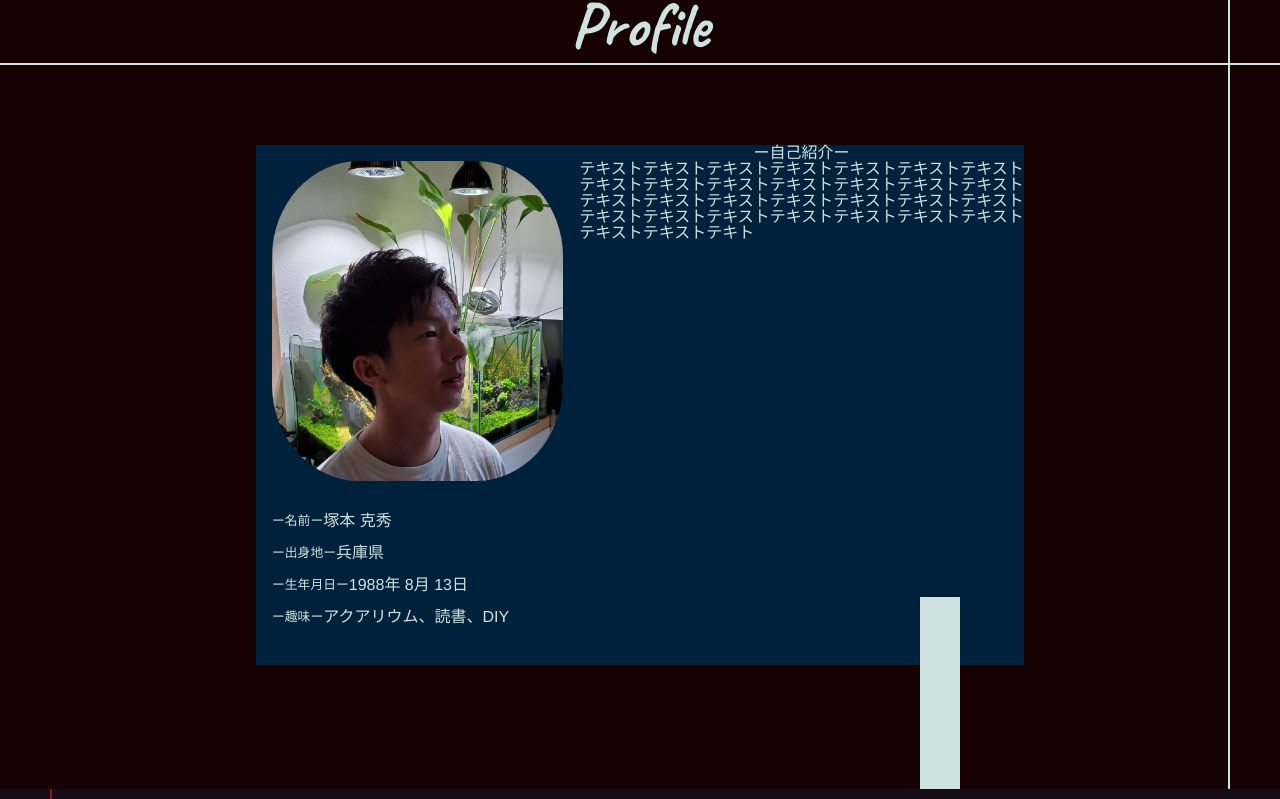
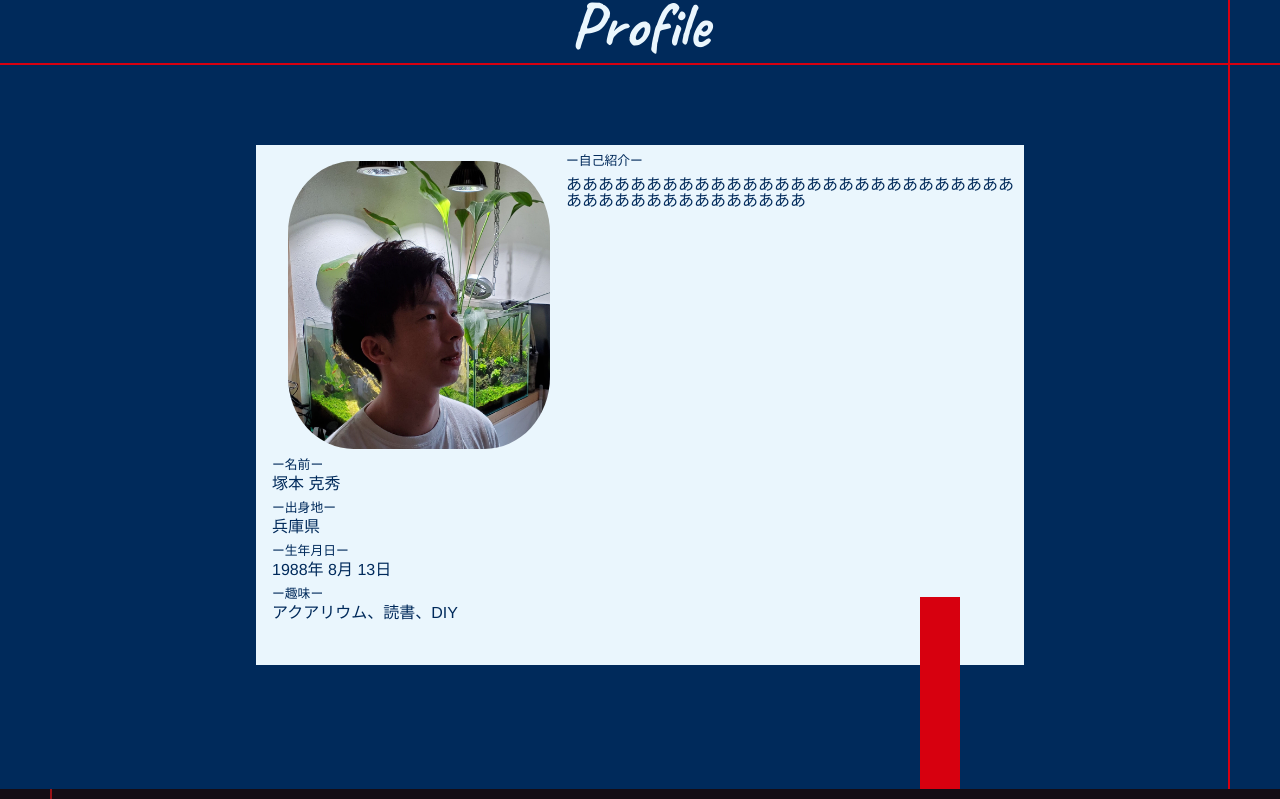
Before and after one commit to yoshihide1/Vue-Portfolio, a Vue app: page / in a window 1280 px wide. Shown: the part 811-1610 px from the top of the page. Built offline with nearby package versions, Linux system fonts and the light colour scheme; a web font is replaced by a local one.

Commit message:
profile色変更

```diff
--- a/src/components/profile.vue
+++ b/src/components/profile.vue
@@ -4,41 +4,24 @@
     <div class="profile__line__title">
       <span class="title title__profile">Profile</span>
     </div>
-    <div class="profile__content__00">
-      <div class="profile__content__01">
-        <div class="profile__text">
-          <div class="profile__image">
-            <img src="../assets/images/me.jpg" alt />
-            <div class="profile__text__contents">
-              <p class="profile__text__title">
-                ー名前ー
-                <span class="profile__text">塚本 克秀</span>
-              </p>
-
-              <p class="profile__text__title">
-                ー出身地ー
-                <span class="profile__text">兵庫県</span>
-              </p>
-              <p class="profile__text__title">
-                ー生年月日ー
-                <span class="profile__text">1988年 8月 13日</span>
-              </p>
-              <p class="profile__text__title">
-                ー趣味ー
-                <span class="profile__text">アクアリウム、読書、DIY</span>
-              </p>
-            </div>
-          </div>
-          <div>
-            <p class="profile__text__pr">ー自己紹介ー</p>
-            <p
-              class="profile__pr"
-            >テキストテキストテキストテキストテキストテキストテキストテキストテキストテキストテキストテキストテキストテキストテキストテキストテキストテキストテキストテキストテキストテキストテキストテキストテキストテキストテキストテキストテキストテキストテキト</p>
-          </div>
-        </div>
+    <div class="profile__contents">
+      <div class="profile__text__contents">
+        <img class="profile__image" src="../assets/images/me.jpg" alt />
+        <p class="profile__text__title">ー名前ー</p>
+        <p class="profile__text">塚本 克秀</p>
+        <p class="profile__text__title">ー出身地ー</p>
+        <p class="profile__text">兵庫県</p>
+        <p class="profile__text__title">ー生年月日ー</p>
+        <p class="profile__text">1988年 8月 13日</p>
+        <p class="profile__text__title">ー趣味ー</p>
+        <p class="profile__text">アクアリウム、読書、DIY</p>
+      </div>
+      <div>
+        <p class="profile__text__title">ー自己紹介ー</p>
+        <p class="profile__pr">あああああああああああああああああああああああああああああああああああああああああああ</p>
       </div>
     </div>
-    <div class="profile__content__02"></div>
+    <div class="profile__content__bar"></div>
   </div>
 </template>
 
@@ -59,15 +42,15 @@ export default {
     fadeIn(this: { fadeInConfig: FadeInCongig }) {
       Scrollreveal().reveal(
         ".profile__image",
-        this.fadeInConfig(800, 0, "bottom")
+        this.fadeInConfig(800, 0, "bottom", true)
       );
       Scrollreveal().reveal(
         ".profile__text__title",
-        this.fadeInConfig(800, 0, "left")
+        this.fadeInConfig(800, 0, "left", true)
       );
       Scrollreveal().reveal(
         ".profile__text",
-        this.fadeInConfig(1000, 0, "left")
+        this.fadeInConfig(1000, 500, "left", true)
       );
     },
   },
@@ -79,97 +62,94 @@ export default {
   position: absolute;
   top: 0;
   right: 0;
-  background-color: #cee2df;
+  background-color: #d7000f;
   width: 2px;
   height: 100vh;
   margin-right: 50px;
 }
 .profile__line__title {
-  border-bottom: 2px solid #cee2df;
+  border-bottom: 2px solid #d7000f;
 }
 .title__profile {
-  color: #cee2df;
+  color: #eaf6fd;
 }
 .profile__text__contents {
   padding: 0 0 1rem 1rem;
 }
 .profile__text__title {
-  margin-top: 1rem;
+  margin-top: 0.5rem;
   font-size: 0.8rem;
   display: flex;
 }
 .profile__text {
+  margin-top: 0.2rem;
+  display: flex;
+  text-align: left;
+  font-size: 1rem;
+}
+.profile__text__name {
+  font-size: 2vw;
+}
+.profile__image {
+  margin: 1rem 1rem 0 1rem;
+  border-radius: 25%;
+  height: 18rem;
+}
+.profile__contents {
+  margin: 10vh auto;
+  height: 65vh;
+  width: 60vw;
+  background-color: #eaf6fd;
+  color: #002a5b;
   display: flex;
   text-align: left;
   font-size: 1rem;
   line-height: 1rem;
-
 }
-.profile__text img {
-  margin: 0 2rem 0 1rem;
-  height: 25vh;
-}
-.profile__text__name {
-  font-size: 2vw;
-}
-.profile__image img {
-  margin: 1rem;
-  border-radius: 30%;
-  height: 40vh;
-}
-.profile__content__00 {
-  height: 90vh;
-  position: relative;
-}
-.profile__content__01 {
-  position: absolute;
-  top: 0;
-  right: 0;
-  bottom: 5vh;
-  left: 0;
-  margin: auto;
-  height: 65vh;
-  width: 60vw;
-  background-color: #00213b;
-  color: #cee2df;
-}
-.profile__content__02 {
+.profile__content__bar {
   position: absolute;
   bottom: 0;
   right: 25vw;
   height: 24vh;
   width: 5vh;
-  background-color: #cee2df;
+  background-color: #d7000f;
 }
 .profile__text__pr {
+  margin-top: 1rem;
   text-align: center;
+}
+.profile__pr {
+  margin-top: 0.5rem;
 }
 @media screen and (max-width: 769px) {
   .profile__line {
     display: none;
   }
-  .profile__text {
+  .profile__text__contents {
+    padding: 0;
+  }
+  .profile__contents {
     display: block;
     text-align: center;
     font-size: 1.2rem;
   }
-  .profile__text img {
+  .profile__image img {
     height: 30vh;
   }
   .profile__text__title {
+    display: block;
     font-size: 0.8rem;
   }
-  .profile__content__00 {
-    position: static;
-    height: 90vh;
+  .profile__text {
+    display: inline-block;
   }
-  .profile__content__01 {
+  .profile__contents {
     position: static;
     height: 90vh;
     width: 80%;
     margin-top: 1.5rem;
   }
-  .profile__content__02 {
+  .profile__content__bar {
     right: 0;
     bottom: 5vh;
     height: 5vh;
--- a/src/views/Home.vue
+++ b/src/views/Home.vue
@@ -1,16 +1,16 @@
 <template>
   <div class="main">
     <HamburgerMenu />
-    <div class="block block__01">
+    <div class="block block__top">
       <Main />
     </div>
-    <div class="block block__02">
+    <div class="block block__profile">
       <Profile />
     </div>
-    <div class="block block__03">
+    <div class="block block__skill">
       <Skill />
     </div>
-    <div class="block block__04">
+    <div class="block block__work">
       <Work />
     </div>
     <div class="block block__footer">
@@ -104,19 +104,19 @@ export default {
   font-family: 'Caveat', cursive;
   font-size: 5vw;
 }
-.block__01 {
+.block__top {
   background-color: #000;
   z-index: 100;
 }
-.block__02 {
-  background-color: #150201;
+.block__profile {
+  background-color: #002a5b;
   z-index: 200;
 }
-.block__03 {
+.block__skill {
   background-color: #150c15;
   z-index: 300;
 }
-.block__04 {
+.block__work {
   background-color: #63676b;
   z-index: 400;
 }
```
